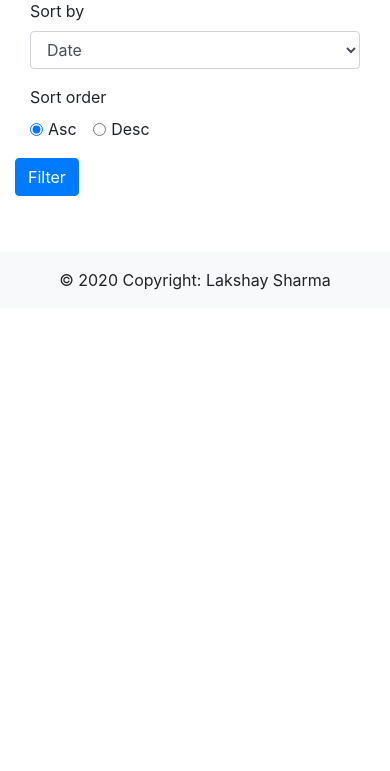
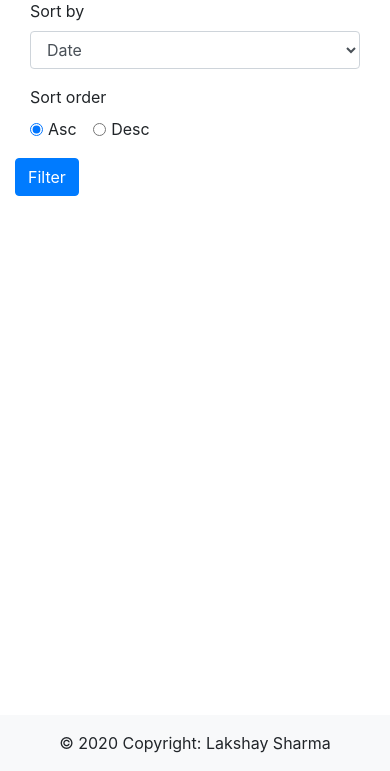
Before and after one commit to lakshay3697/Snap-Hub, a PHP site: page /Pics_Gallore/image_list.php in a window 390 px wide. Shown: the part 73-844 px from the top of the page. Run offline with PHP 8.4, Linux system fonts and the light colour scheme; the visitor is signed in with stand-in values (Sample User, id 1); data that the repository does not hold is empty; some libraries are stand-ins or nearby versions.

Commit message:
Frontend fixes for responsiveness

```diff
--- a/header.php
+++ b/header.php
@@ -18,6 +18,7 @@ if (session_status() == PHP_SESSION_NONE) {
     <link rel="stylesheet" href="https://stackpath.bootstrapcdn.com/font-awesome/4.7.0/css/font-awesome.min.css">
     <link rel="stylesheet" href="https://cdnjs.cloudflare.com/ajax/libs/toastr.js/latest/css/toastr.min.css">
     <link rel="stylesheet" href="https://cdnjs.cloudflare.com/ajax/libs/fancybox/3.5.7/jquery.fancybox.min.css">
+    <link rel="stylesheet" href="./public/styles/style.css">
 </head>
 
 <body>
@@ -48,6 +49,7 @@ if (session_status() == PHP_SESSION_NONE) {
                         <li class="nav-item dropdown">
                             <a href="#" class="nav-link dropdown-toogle" data-toggle="dropdown" id="navbarDropdownMenu"><i class="fa fa-user" aria-hidden="true"></i>&nbsp;<?php echo $_SESSION['user_name']; ?>&nbsp;<i class="fa fa-caret-down"></i></a>
                             <div class="dropdown-menu">
+                                <a href="./image_list.php" class="dropdown-item">Public Gallery</a>
                                 <a href="./my-gallery.php" class="dropdown-item">My Gallery</a>
                                 <a href="./add-images.php" class="dropdown-item">Add Images</a>
                             </div>
--- a/image_list.php
+++ b/image_list.php
@@ -109,7 +109,7 @@ include_once("header.php");
     }
 </style>
 
-<div class="container-fluid">
+<div class="container-fluid" style="padding-bottom:3em;">
     <div class="container">
         <form id="sort_form">
             <div class="row">
@@ -139,14 +139,15 @@ include_once("header.php");
             </div>
         </form>
     </div>
+    <div class="pub_gal">
         <?php
         foreach ($images_array_chunk as $row_images_array) {
-        echo '<div class="row">';
+            echo '<div class="row" style="margin-bottom:1.5em;">';
 
             foreach ($row_images_array as $image_array) {
         ?>
                 <div class="col-md-3 col-sm-12 col-xs-12">
-                <div class="card">
+                    <div class="card" style="margin-bottom: 0.5em;">
                         <a data-fancybox="public-gallery" href="./uploads/user_<?php echo $image_array['user_id'] . "/" . $image_array['image_name']; ?>"><img class="card-img-top" src="./uploads/user_<?php echo $image_array['user_id'] . "/" . $image_array['image_name']; ?>" alt="Card image cap" class="img-fluid"></a>
                         <div class="card-body">
                             <h5 class="card-title"><?php echo $image_array['image_title']; ?></h5>
@@ -157,11 +158,13 @@ include_once("header.php");
         <?php
             }
 
-        echo '</div><br><br>';
+            echo '</div>';
         }
         ?>
+    </div>
+
     <!-- pagination -->
-    <div class="pagination mb-4">
+    <div class="pagination" style="padding-bottom: 2em;">
         <?php echo $pagination->createLinks(); ?>
     </div>
 
--- /dev/null
+++ b/public/styles/style.css
@@ -0,0 +1,11 @@
+.logo
+{
+    width:130px;
+    margin:auto;
+}
+.page-footer
+{
+    position: fixed;
+    width: 100vw;
+    bottom: 0;
+}
```
Also changed, not shown: index.php (+8 -1 lines), my-gallery.php (+8 -5 lines), sign_up.php (+6 -6 lines), public/images/logo.png (added). Lines whose indentation alone changed are shown as unchanged.
